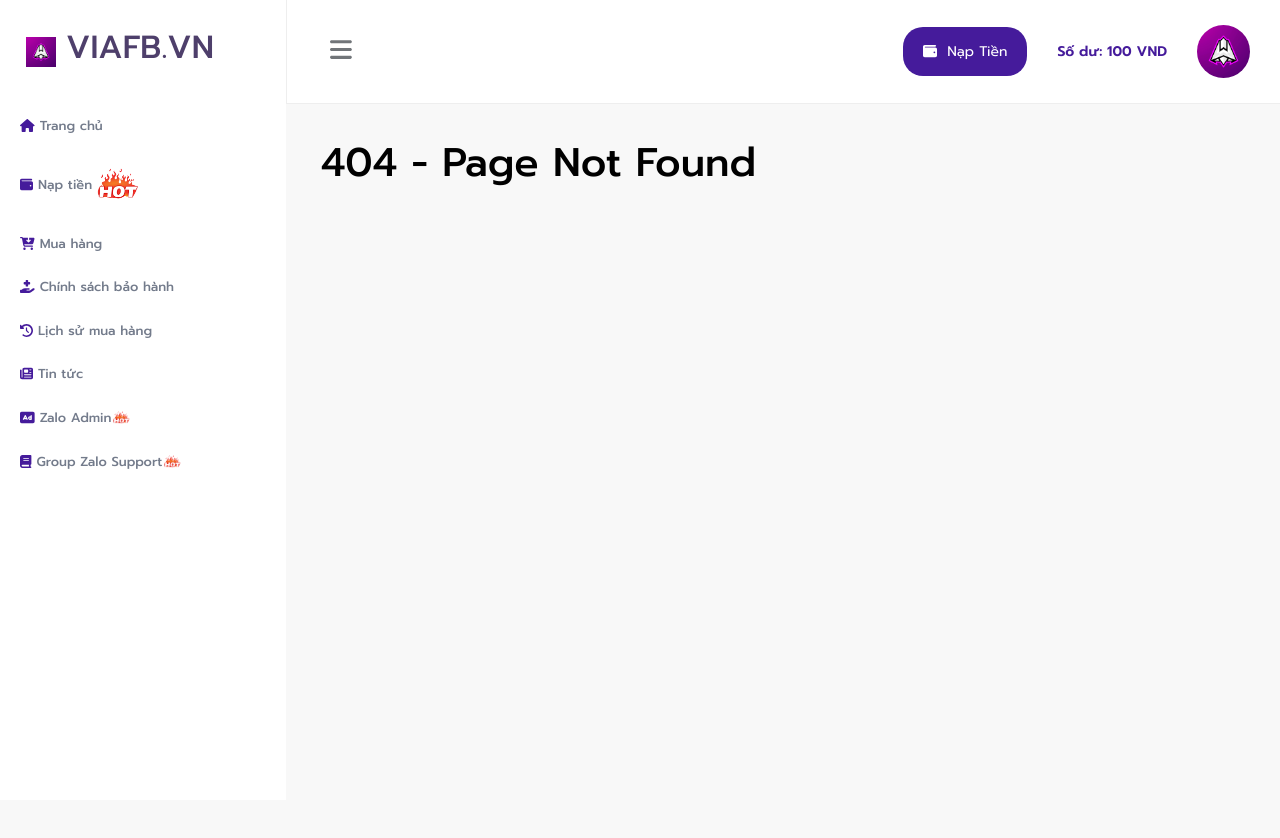
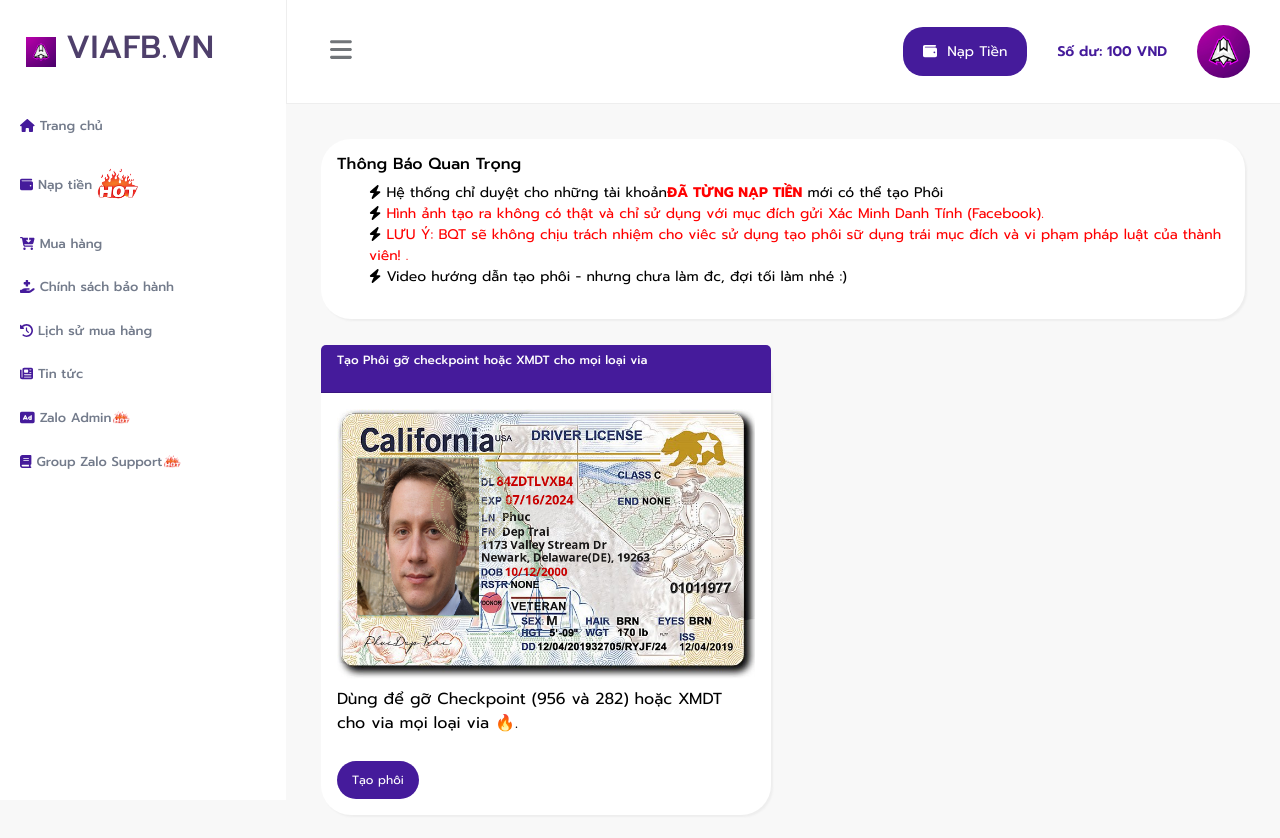
Before and after one commit to d-tech-team/NextJs_ViaFb, a Next.js app: page /tool in a window 1280 px wide. Before the commit this address had no page. Shown: the top 838 px of the page. Built offline with nearby package versions, Linux system fonts and the light colour scheme.

Commit message:
add page tool

```diff
--- a/components/Header/Header.module.scss
+++ b/components/Header/Header.module.scss
@@ -61,7 +61,7 @@
   }
   .subMenu:hover {
     background-color: #f5f5f5;
-    padding: -5px;
+    width: 100%;
   }
   .subMenu {
     padding: 5px !important;
--- /dev/null
+++ b/pages/tool/index.jsx
@@ -0,0 +1,85 @@
+import React from "react";
+import { Row, Col, Card, Button } from "react-bootstrap";
+import styles from "../../styles/Tool.module.scss";
+import Image from "next/image";
+import { FontAwesomeIcon } from "@fortawesome/react-fontawesome";
+import { faBolt } from "@fortawesome/free-solid-svg-icons";
+import Link from "next/link";
+
+export default function Tool() {
+  return (
+    <Row className={styles.wrapper}>
+      <Col md={12}>
+        <Card className={styles.card}>
+          <Card.Body>
+            <h6>Thông Báo Quan Trọng</h6>
+            <ul>
+              <li>
+                <FontAwesomeIcon icon={faBolt} /> Hệ thống chỉ duyệt cho những
+                tài khoản
+                <strong
+                  style={{
+                    color: "red",
+                  }}
+                >
+                  ĐÃ TỪNG NẠP TIỀN
+                </strong>{" "}
+                mới có thể tạo Phôi
+              </li>
+              <li>
+                <FontAwesomeIcon icon={faBolt} />
+                <span
+                  style={{
+                    color: "red",
+                  }}
+                >
+                  {" "}
+                  Hình ảnh tạo ra không có thật và chỉ sử dụng với mục đích gửi
+                  Xác Minh Danh Tính (Facebook).
+                </span>
+              </li>
+              <li>
+                <FontAwesomeIcon icon={faBolt} />
+                <span
+                  style={{
+                    color: "red",
+                  }}
+                >
+                  {" "}
+                  LƯU Ý: BQT sẽ không chịu trách nhiệm cho viêc sử dụng tạo phôi
+                  sữ dụng trái mục đích và vi phạm pháp luật của thành viên! .
+                </span>
+              </li>
+              <li>
+                <FontAwesomeIcon icon={faBolt} /> Video hướng dẫn tạo phôi -
+                nhưng chưa làm đc, đợi tối làm nhé :)
+              </li>
+            </ul>
+          </Card.Body>
+        </Card>
+      </Col>
+
+      <Col md={6}  className='mt-3'>
+        <Card className={styles.card}>
+          <Card.Header
+            as={"h5"}
+            className={`${styles.title} bg-primary text-white`}
+          >
+            <p>Tạo Phôi gỡ checkpoint hoặc XMDT cho mọi loại via</p>
+          </Card.Header>
+          <Card.Body className={styles.body}>
+            {/* <Image src="/images/phoi.png" width={"100%"} height={"100%"} /> */}
+            <img src="/images/phoi.png" alt="img false" width={"100%"} />
+            <p className="mt-2">
+              Dùng để gỡ Checkpoint (956 và 282) hoặc XMDT cho via mọi loại via
+              🔥.
+            </p>
+            <Link href={"/tool/create"}>
+              <Button className={styles.button}>Tạo phôi</Button>
+            </Link>
+          </Card.Body>
+        </Card>
+      </Col>
+    </Row>
+  );
+}
--- /dev/null
+++ b/styles/Tool.module.scss
@@ -0,0 +1,35 @@
+@import url("https://fonts.googleapis.com/css2?family=Prompt:ital,wght@0,100;0,200;0,300;0,400;0,500;0,600;0,700;0,900;1,300;1,400;1,500;1,600;1,700&display=swap");
+
+.wrapper {
+  font-family: "Prompt", sans-serif;
+  li {
+    font-size: 14px;
+  }
+
+  ul {
+    list-style: none;
+  }
+
+  .card {
+    border: none;
+    border-radius: 30px 30px;
+    border-top-right-radius: 30px;
+    margin-bottom: 10px;
+    box-shadow: 2px 2px 2px #eee;
+  }
+
+  .button {
+    background-color: #451B9B;
+    color: var(--white);
+    border: none;
+    border-radius: 20px;
+    padding: 10px 15px;
+    font-size: 12px;
+    cursor: pointer;
+    margin-top: 10px;
+  }
+
+  p:first-child {
+    font-size: 12px;
+  }
+}
```
Also changed, not shown: public/images/phoi.png (added).
